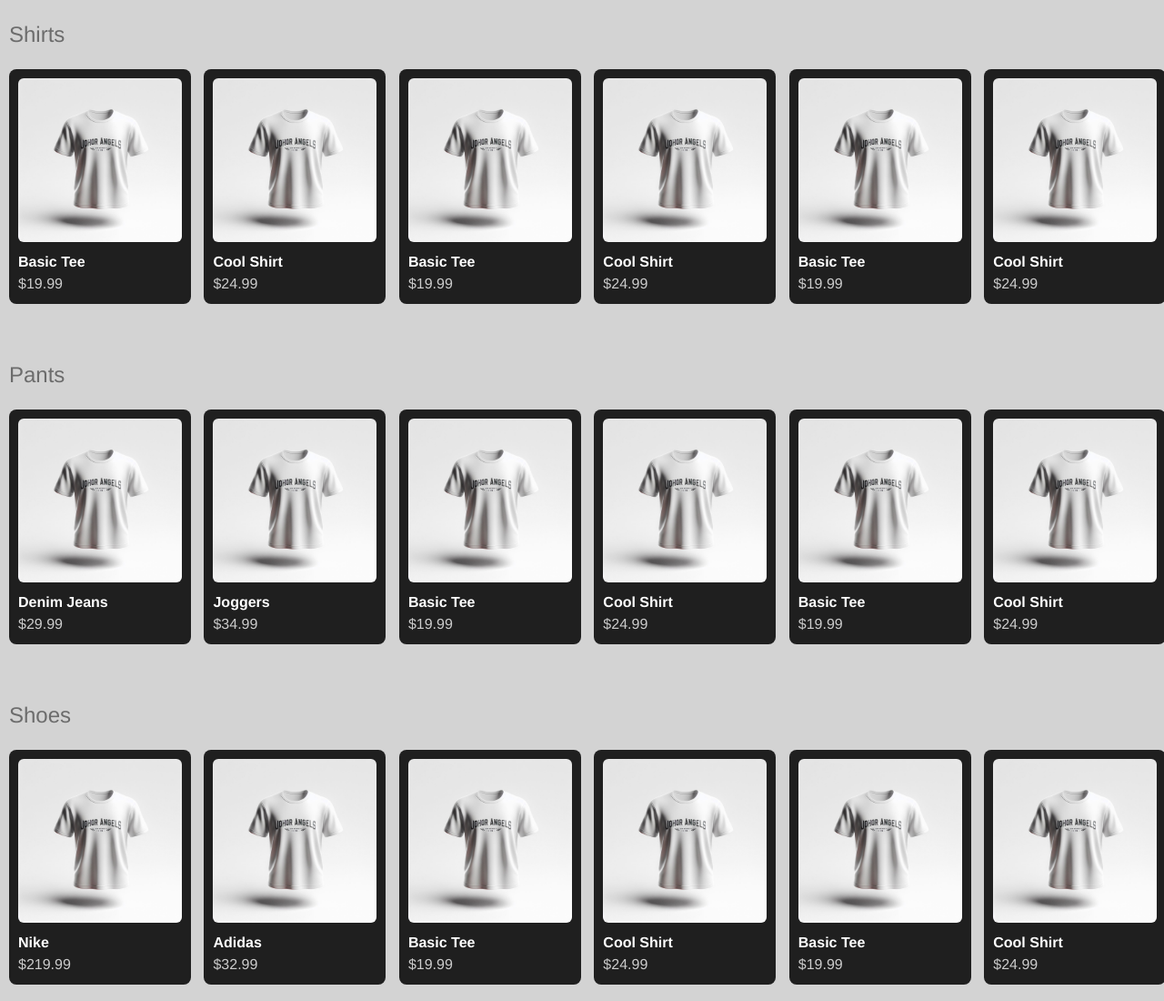
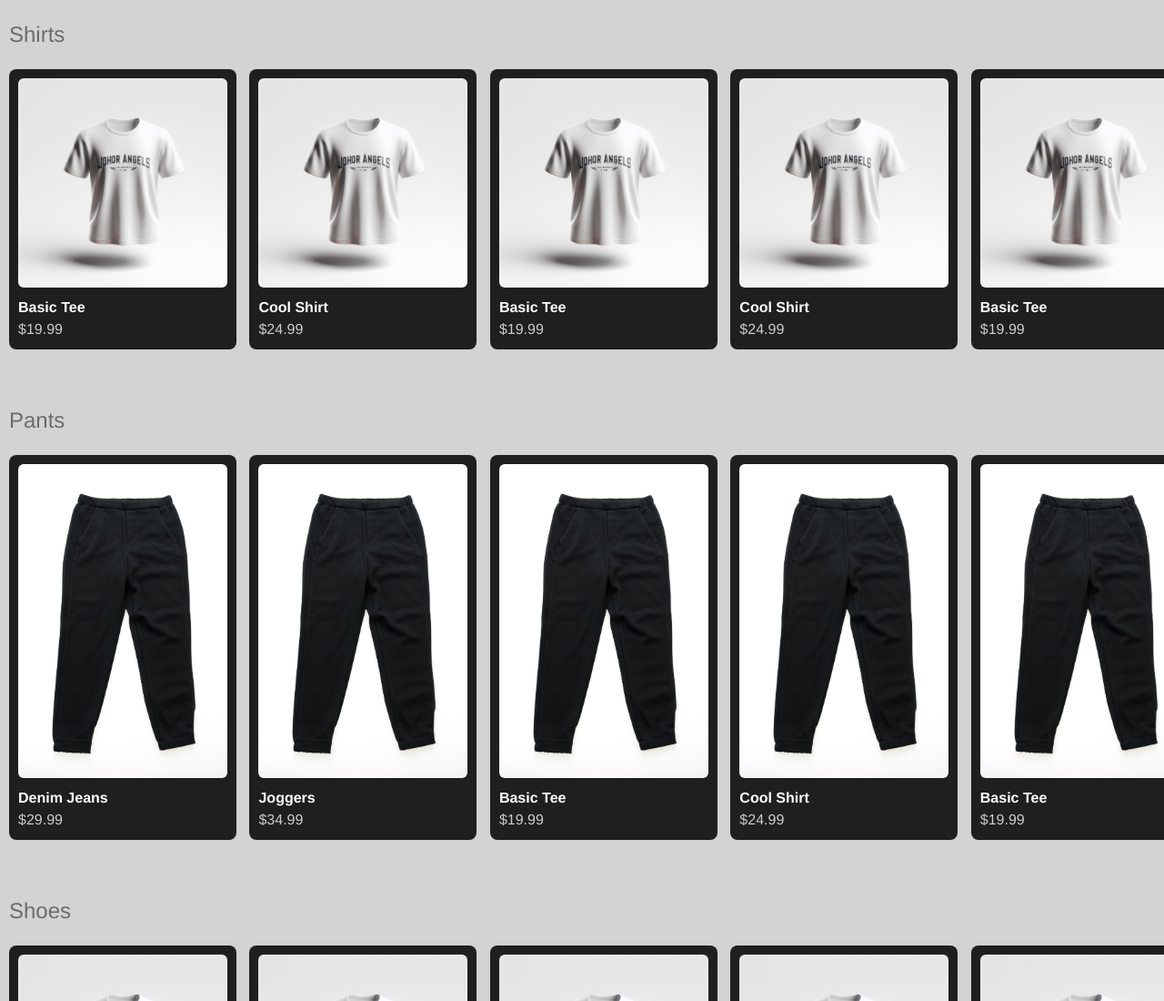
Before and after one commit to AdamG1t-hub/JohorAngels, a plain HTML site: page index.html in a window 1280 px wide. Shown: the top 1100 px of the page at 91% size. Drawn offline with nearby package versions, Linux system fonts and the light colour scheme.

Commit message:
edited a bit

```diff
--- a/index.html
+++ b/index.html
@@ -27,7 +27,7 @@
     }
     .clothing-card {
       display: inline-block;
-      width: 200px;
+      width: 250px;
       margin-right: 10px;
       background-color: #1f1f1f;
       border-radius: 8px;
@@ -121,62 +121,62 @@
         <div class="category-title">Pants</div>
         <div class="scrolling-wrapper">
             <div class="clothing-card">
-                <img src="images/johorAngels.jpg.jpeg" alt="Pants">
+                <img src="images/pants.jpg" alt="Pants">
                 <div class="name">Denim Jeans</div>
                 <div class="price">$29.99</div>
             </div>
             <div class="clothing-card">
-                <img src="images/johorAngels.jpg.jpeg" alt="Pants">
+                <img src="images/pants.jpg" alt="Pants">
                 <div class="name">Joggers</div>
                 <div class="price">$34.99</div>
             </div>
             <div class="clothing-card">
-                <img src="images/johorAngels.jpg.jpeg" alt="Shirt">
+                <img src="images/pants.jpg" alt="Shirt">
                 <div class="name">Basic Tee</div>
                 <div class="price">$19.99</div>
             </div>
             <div class="clothing-card">
-                <img src="images/johorAngels.jpg.jpeg" alt="Shirt">
+                <img src="images/pants.jpg" alt="Shirt">
                 <div class="name">Cool Shirt</div>
                 <div class="price">$24.99</div>
             </div>
             <div class="clothing-card">
-                <img src="images/johorAngels.jpg.jpeg" alt="Shirt">
+                <img src="images/pants.jpg" alt="Shirt">
                 <div class="name">Basic Tee</div>
                 <div class="price">$19.99</div>
             </div>
             <div class="clothing-card">
-                <img src="images/johorAngels.jpg.jpeg" alt="Shirt">
+                <img src="images/pants.jpg" alt="Shirt">
                 <div class="name">Cool Shirt</div>
                 <div class="price">$24.99</div>
             </div>
             <div class="clothing-card">
-                <img src="images/johorAngels.jpg.jpeg" alt="Shirt">
+                <img src="images/pants.jpg" alt="Shirt">
                 <div class="name">Basic Tee</div>
                 <div class="price">$19.99</div>
             </div>
             <div class="clothing-card">
-                <img src="images/johorAngels.jpg.jpeg" alt="Shirt">
+                <img src="images/pants.jpg" alt="Shirt">
                 <div class="name">Cool Shirt</div>
                 <div class="price">$24.99</div>
             </div>
             <div class="clothing-card">
-                <img src="images/johorAngels.jpg.jpeg" alt="Shirt">
+                <img src="images/pants.jpg" alt="Shirt">
                 <div class="name">Basic Tee</div>
                 <div class="price">$19.99</div>
             </div>
             <div class="clothing-card">
-                <img src="images/johorAngels.jpg.jpeg" alt="Shirt">
+                <img src="images/pants.jpg" alt="Shirt">
                 <div class="name">Cool Shirt</div>
                 <div class="price">$24.99</div>
             </div>
             <div class="clothing-card">
-                <img src="images/johorAngels.jpg.jpeg" alt="Shirt">
+                <img src="images/pants.jpg" alt="Shirt">
                 <div class="name">Basic Tee</div>
                 <div class="price">$19.99</div>
             </div>
             <div class="clothing-card">
-                <img src="images/johorAngels.jpg.jpeg" alt="Shirt">
+                <img src="images/pants.jpg" alt="Shirt">
                 <div class="name">Cool Shirt</div>
                 <div class="price">$24.99</div>
             </div>
```
Also changed, not shown: images/pants.jpg (added).
